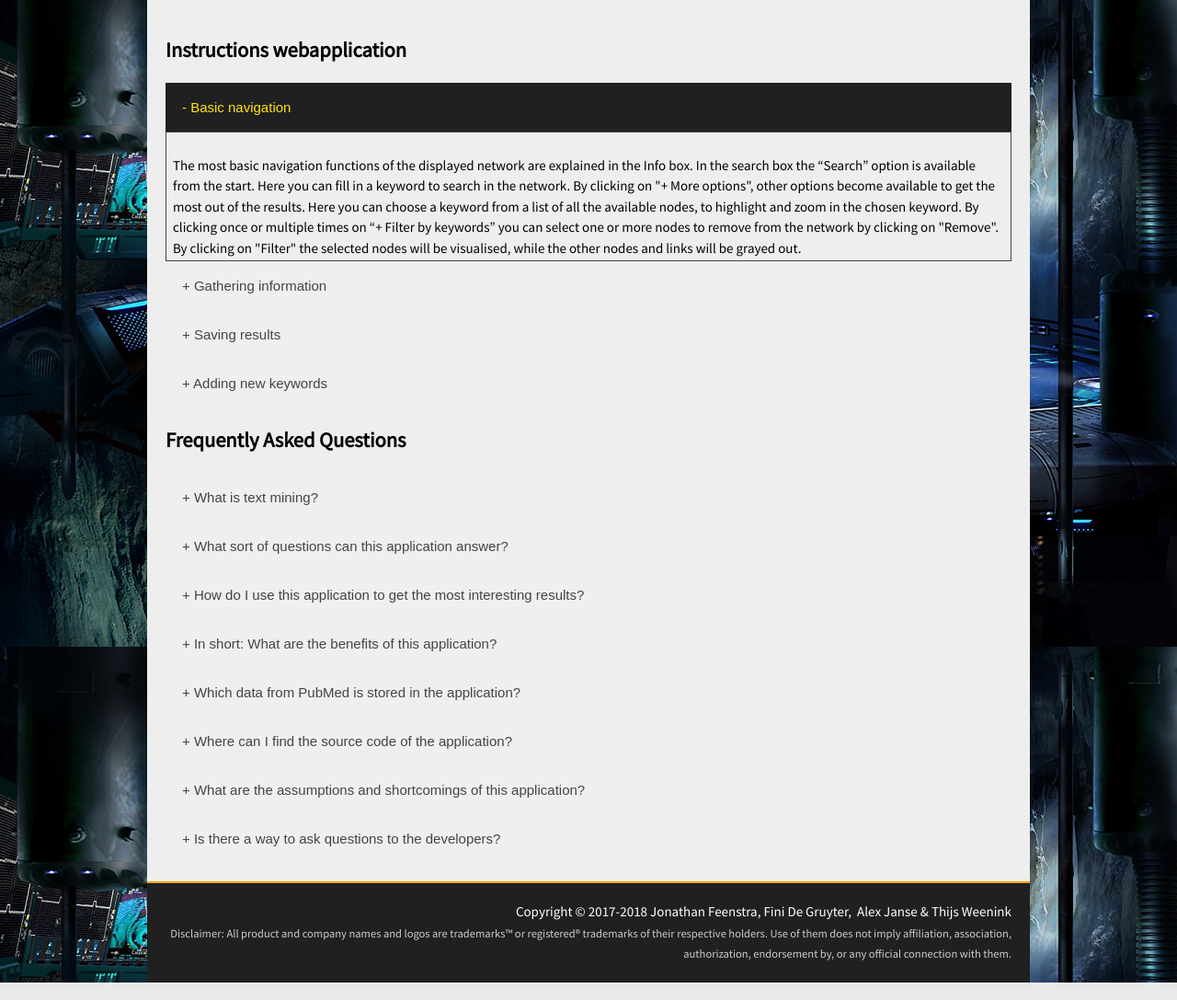
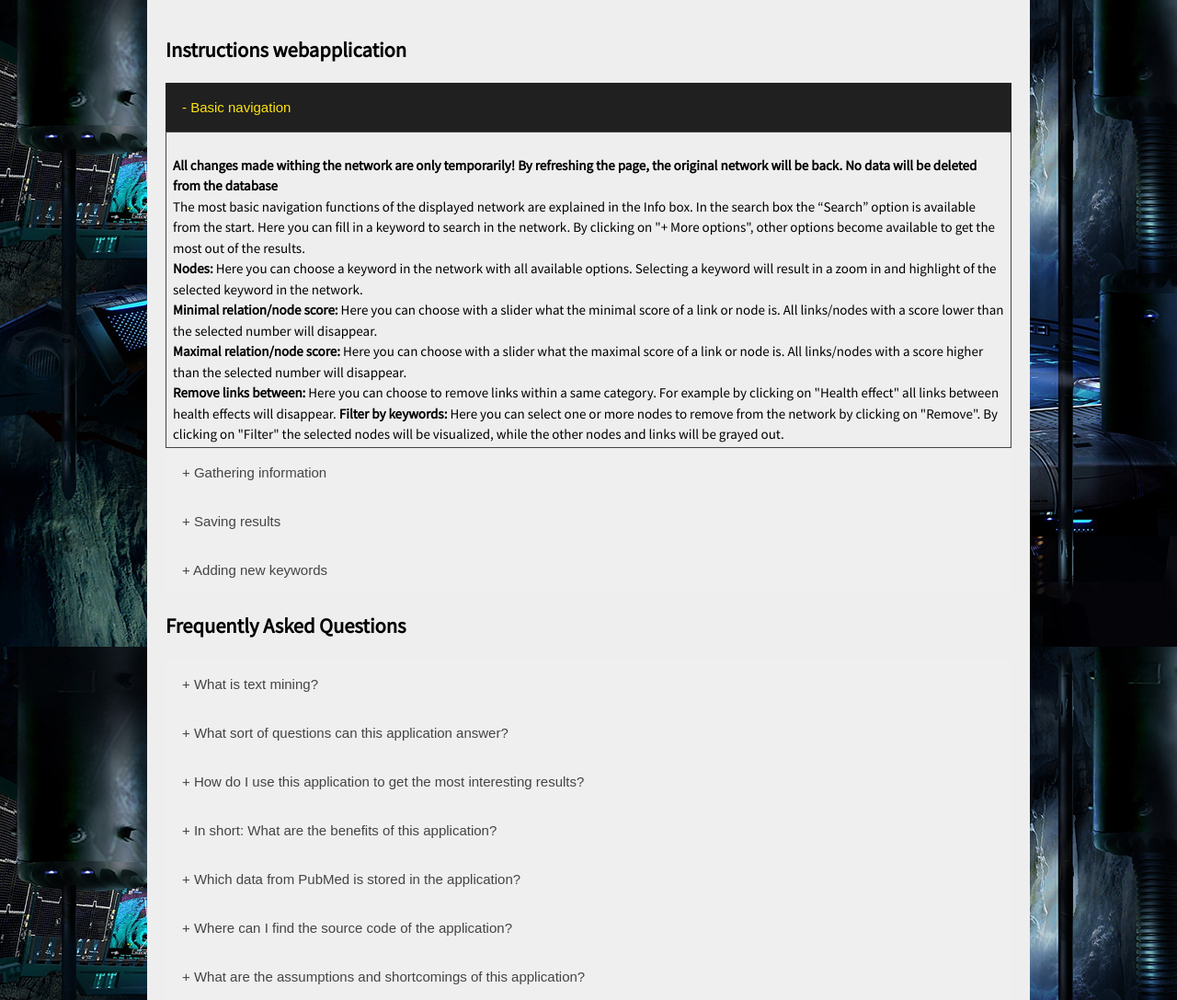
Before and after one commit to JonathanFeenstra/BATMAN, a Python web app: template templates/help.html in a window 1280 px wide, after a click on "+ Basic navigation". Shown: the part 97-1184 px from the top of the page at 92% size. Run offline with Jinja, Linux system fonts and the light colour scheme; the template is opened without the code that fills it, so the values that code supplies are empty; some libraries are stand-ins or nearby versions.

Commit message:
help pagina aangepast

```diff
--- a/templates/help.html
+++ b/templates/help.html
@@ -1,3 +1,9 @@
+<!--Copyright (c) 2018 Fini De Gruyter-->
+<!--Tussen "block scripts" staat een JavaScript die nodig is voor de werking van de accordion (drop down
+van de tekst als je er op klikt). Bron accordion code: https://www.w3schools.com/howto/howto_js_accordion.asp-->
+<!--De help pagina. Hier staat de applicatie uitgelegd en worden de meest voorkomende vragen beantwoord
+Alle HTML paginas maken gebruik van Flask vanuit de app.py script-->
+
 {% extends 'layout.html' %}
 {% set active_page = 'help' %}
 {% block title %}BATMAN - Help{% endblock %}
@@ -7,29 +13,36 @@
 <h2>Instructions webapplication</h2>
 <button class="accordion">+ Basic navigation</button>
 <div class="panel">
-  <p>The most basic navigation functions of the displayed network are explained in the Info box. In the search box the “Search” option is available from the start. Here you can fill in a keyword to search in the network. By clicking on "+ More options", other options become available to get the most out of the results. Here you can choose a keyword from a list of all the available nodes, to highlight and zoom in the chosen keyword. By clicking once or multiple times on “+ Filter by keywords” you can select one or more nodes to remove from the network by clicking on "Remove". By clicking on "Filter" the selected nodes will be visualised, while the other nodes and links will be grayed out.
+  <p>
+<b>All changes made withing the network are only temporarily! By refreshing the page, the original network will be back. No data will be deleted from the database</b><BR>
+The most basic navigation functions of the displayed network are explained in the Info box. In the search box the “Search” option is available from the start. Here you can fill in a keyword to search in the network. By clicking on "+ More options", other options become available to get the most out of the results. <BR>
+<b>Nodes:</b> Here you can choose a keyword in the network with all available options. Selecting a keyword will result in a zoom in and highlight of the selected keyword in the network.<BR>
+<b>Minimal relation/node score:</b> Here you can choose with a slider what the minimal score of a link or node is. All links/nodes with a score lower than the selected number will disappear.<BR>
+<b>Maximal relation/node score:</b> Here you can choose with a slider what the maximal score of a link or node is. All links/nodes with a score higher than the selected number will disappear.<BR>
+<b>Remove links between:</b> Here you can choose to remove links within a same category. For example by clicking on "Health effect" all links between health effects will disappear.
+<b>Filter by keywords:</b> Here you can select one or more nodes to remove from the network by clicking on "Remove". By clicking on "Filter" the selected nodes will be visualized, while the other nodes and links will be grayed out.
   </p>
 </div>
 <button class="accordion">+ Gathering information</button>
 <div class="panel">
-  <p>By clicking on either a node or link, the Info box will show new information about the specific item you clicked on. This includes but is not limited to: type (health_effect, compound, organism), information about the associated articles and the total hitcount in all the found articles. In this box, there are several buttons at the bottom. "Release node" sets the node free, if the user has dragged the node (which sets the location of the node). "Zoom in on node" or "Zoom in on link" highlights the node/link and zooms in to that region on the network. "Remove node" or "Remove link" removes the node/link from the network. In case of removing nodes, the associates links with that node will disappear as well. The "Download CSV" button saves the results from either the node or link (see below).
+  <p>By clicking on either a node or link, the Info box will show new information about the specific item you clicked on. This includes but is not limited to: type (health_effect, compound, organism), information about the associated articles and the total hitcount in all the found articles. In this box, there are several buttons at the bottom. "Release node" sets the node free, if the user has dragged the node (which sets the location of the node). "Zoom in on node" or "Zoom in on link" highlights the node/link and zooms in to that region on the network. "Remove node" or "Remove link" removes the node/link from the network. In case of removing nodes, the associates links with that node will disappear as well. The "Download table" button saves the results from either the node or link (see below).
   </p>
 </div>
 <button class="accordion">+ Saving results</button>
 <div class="panel">
-  <p>Results can be saved in several ways. One is by clicking on "Download as PNG". The network as shown will be saved in a .png format (image). Another way is by clicking on either a link or node and clicking on the "Download CSV" button. Here an comma delimited CSV file is generated. This is a file format that is recognized by Excel and LibreOffice Calc. It contains all the PubMedIDs, article titles and other information about all the scientific articles that are linked to that specific node or link.
+  <p>Results can be saved in several ways. One is by clicking on "Download as PNG". The network as shown will be saved in a .png format (image). Another way is by clicking on either a link or node and clicking on the "Download table" button. Here an tab delimited TSV file is generated. This is a file format that is recognized by Excel and LibreOffice Calc. It contains all the PubMedIDs, article titles and other information about all the scientific articles that are linked to that specific node or link.
   </p>
 </div>
 <button class="accordion">+ Adding new keywords</button>
 <div class="panel">
-  <p>If you want to add keywords that are not available in the exisiting network, you can use the contact page for a request. Please specifify the keywords and the category of the keywords (organism, compound, health effect or other).
+  <p>If you want to add keywords that are not available in the existing network, you can use the contact page for a request. Please specificity the keywords and the category of the keywords (organism, compound, health effect or other).
   </p>
 </div>
 <!-- FAQ -->
 <h2>Frequently Asked Questions</h2>
 <button class="accordion">+ What is text mining?</button>
 <div class="panel">
-  <p>The basis of text mining is deriving information from text. With our application it means deriving interesting relationships between biochemical keywords to answer biological research questions. In short, this application finds specific keywords using the PubMed database of biochemical research papers to find possible interesting articles. It does this by finding articles which has a combination of two keywords in either the articles abstract, title or both. The number of articles found with this specific combination of keywords, the frequency of occurrence of the keywords and the origin of the found keywords (title or abstract) determines a relationship score between the keywords. By doing this for multiple keywords, a network of keywords (nodes) and the relationships between them (links) will be generated. The network will visualize the strength of the relationships with thicker nodes (relative to the amount of occurrence of the keyword) and thicker links (relative to the amount of overlapping PubMed articles and the placement of the keywords in the abstract or title).
+  <p>The basis of text mining is deriving information from text. With our application it means deriving interesting relationships between biochemical keywords to answer biological research questions. In short, this application finds specific keywords using the PubMed database of biochemical research papers, to find possible interesting articles. It does this by finding articles which has a combination of two keywords in either the articles abstract, title or both. The number of articles found with this specific combination of keywords, the frequency of occurrence of the keywords and the origin of the found keywords (title or abstract) determines a relationship score between the keywords. By doing this for multiple keywords, a network of keywords (nodes) and the relationships between them (links) will be generated. The network will visualize the strength of the relationships with thicker nodes (relative to the amount of occurrence of the keyword) and thicker links (relative to the amount of overlapping PubMed articles and the placement of the keywords in the abstract or title).
   </p>
 </div>
 <button class="accordion">+ What sort of questions can this application answer?</button>
@@ -41,7 +54,7 @@ At a much higher level, the network that is generated with our application can s
 <button class="accordion">+ How do I use this application to get the most interesting results?</button>
 <div class="panel">
   <p>The most interesting results can be found by tweaking and zooming the generated network. To help with this, there are additional functions that can be used find specific relationships. One of them is the "Filter by keywords" option that can be found in the "Search" box by clicking "More options". Here it is possible to select more than one keyword, and show only those keywords and the relations between them. By selecting more than two keywords, indirect relationships are possible to arise.
-Another option that can help is temporary removing nodes from the network. This makes the network easier to read and interpret.
+Another option that can help is temporary removing nodes from the network. You can use the buttons to remove specific nodes or you can use the option to remove more than one node at once (see "Basic navigation". This makes the network easier to read and interpret. Some examples are shown below.
 <h3><img src="{{ url_for('static', filename='img/helpfigure1.png')}}" alt="Finding indirect results in application"></h3>
 <h5>Figure 1:
 Apple has no direct relation with health effect 2, but tomato has a clear direct relationship. However, compound X related to the health effect is also present in apple and therefore could have a relation with this health effect. More researched organisms like <i>C. sativus</i> could create a indirect link to a compound or health effect for a less researched organism like <i>M. charanti</i>.</h5>
```
